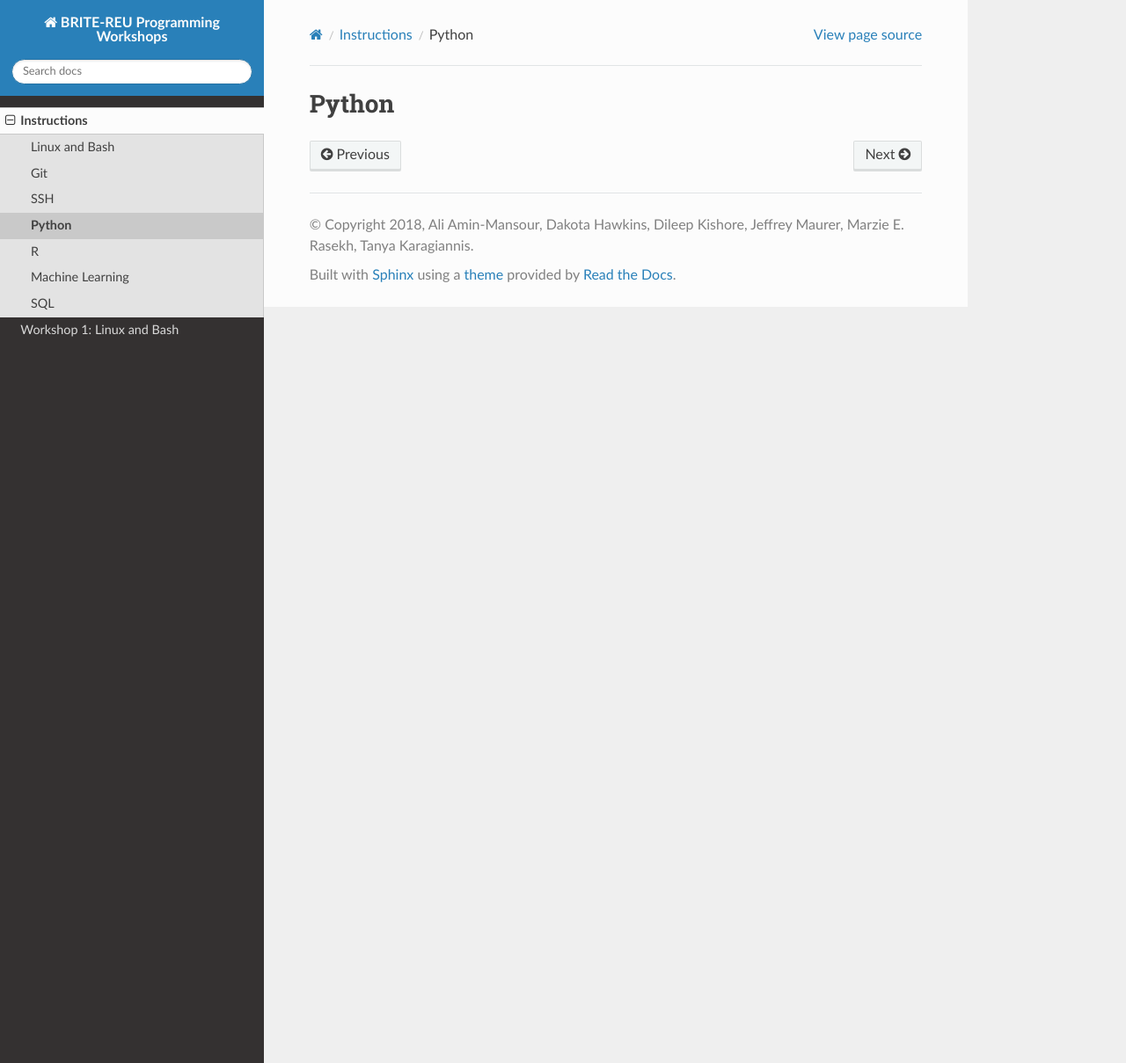
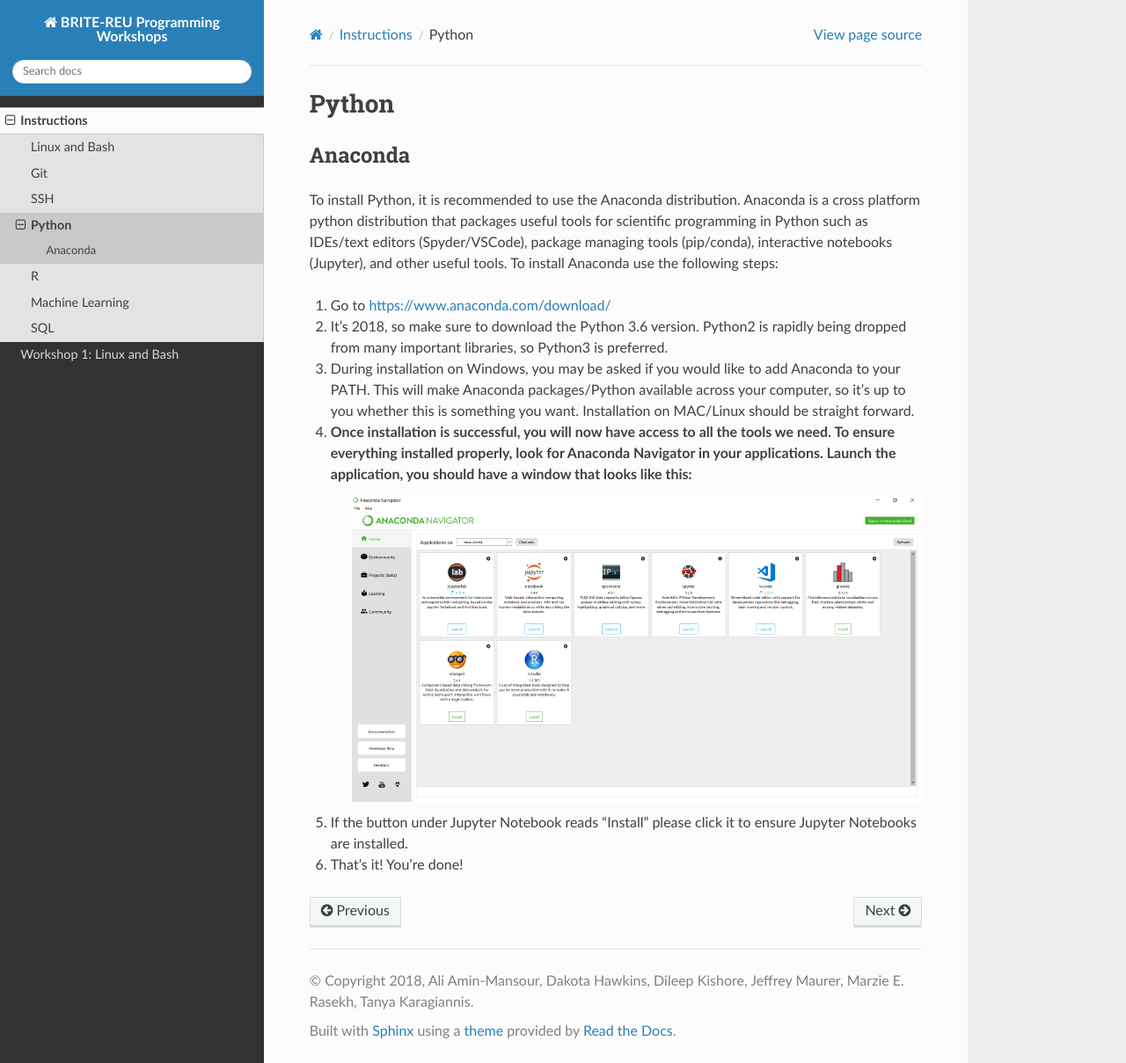
Before and after one commit to BRITE-REU/programming-workshops, a Sphinx documentation site: the page built from source/workshops/00_instructions/python.rst, in a window 1280 px wide and 1209 px high. Shown: the whole window at 88% size. Built offline with Sphinx 7.4.7 and the Read the Docs theme 2.0.0, drawn with Linux system fonts in a browser that asks for light colours.

Commit message:
Added instructions for python

```diff
--- a/source/workshops/00_instructions/python.rst
+++ b/source/workshops/00_instructions/python.rst
@@ -1,2 +1,18 @@
 Python
 ====================
+
+Anaconda
+--------------------
+
+To install Python, it is recommended to use the Anaconda distribution. Anaconda is a cross platform python distribution that packages useful tools for scientific programming in Python such as IDEs/text editors (Spyder/VSCode), package managing tools (pip/conda), interactive notebooks (Jupyter), and other useful tools. To install Anaconda use the following steps:
+
+1. Go to https://www.anaconda.com/download/
+2. It’s 2018, so make sure to download the Python 3.6 version. Python2 is rapidly being dropped from many important libraries, so Python3 is preferred.
+3. During installation on Windows, you may be asked if you would like to add Anaconda to your PATH. This will make Anaconda packages/Python available across your computer, so it’s up to you whether this is something you want. Installation on MAC/Linux should be straight forward.
+4. Once installation is successful, you will now have access to all the tools we need. To ensure everything installed properly, look for Anaconda Navigator in your applications. Launch the application, you should have a window that looks like this:
+    |python|
+5. If the button under Jupyter Notebook reads “Install” please click it to ensure Jupyter Notebooks are installed.
+6. That’s it! You’re done!
+
+
+.. |python| image:: images/python.png
```
Also changed, not shown: source/workshops/00_instructions/images/python.png (added).
